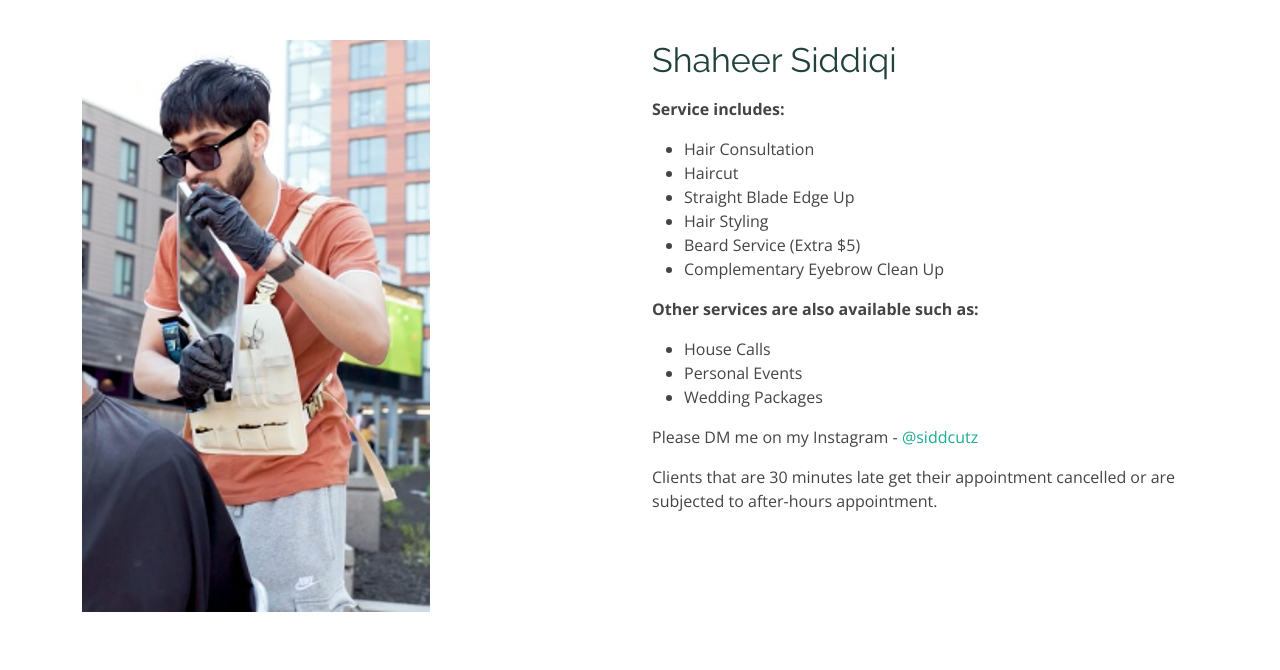
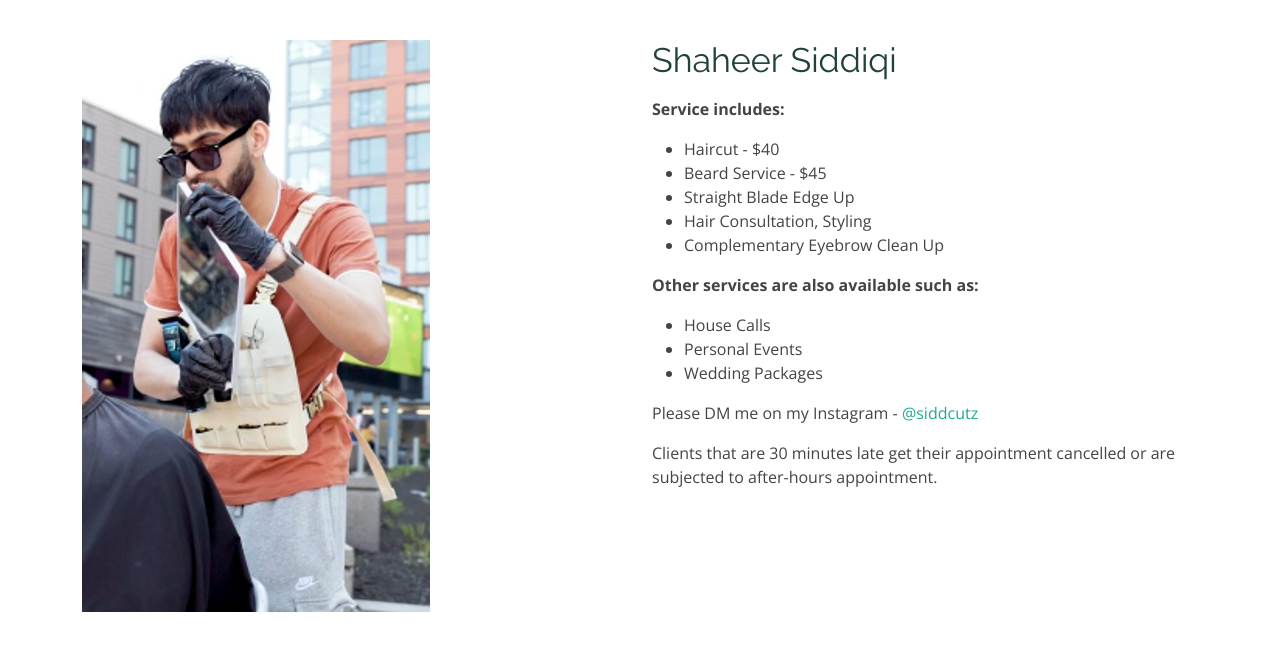
Before and after one commit to displayai/siddcutz, a plain HTML site: page index.html in a window 1280 px wide. Shown: the part 820-1490 px from the top of the page. Drawn offline with nearby package versions, Linux system fonts and the light colour scheme.

Commit message:
Update index.html

```diff
--- a/index.html
+++ b/index.html
@@ -108,11 +108,10 @@
               <strong>Service includes:</strong>
             </p>
             <ul data-aos="fade-up">
-              <li>Hair Consultation</li>
-              <li>Haircut</li>
+              <li>Haircut - $40</li>
+              <li>Beard Service - $45 </li>
               <li>Straight Blade Edge Up</li>
-              <li>Hair Styling</li>
-              <li>Beard Service (Extra $5)</li>
+              <li>Hair Consultation, Styling</li>
               <li>Complementary Eyebrow Clean Up</li>
             </ul>
 
@@ -172,7 +171,7 @@
                   <div class="icon"><i class="bx bx-receipt"></i></div>
                   <h4 class="title">Service includes</h4>
                   <div class="description">
-                      Haircut, Hair Styling, Straight Blade Edge Up, Beard Service (Extra $5), House Calls, Personal Events, Wedding Packages
+                      Haircut ($40), Beard Service (Extra $5), Hair Styling, Straight Blade Edge Up, House Calls, Personal Events, Wedding Packages
                   </div>
               </div>
 
```
